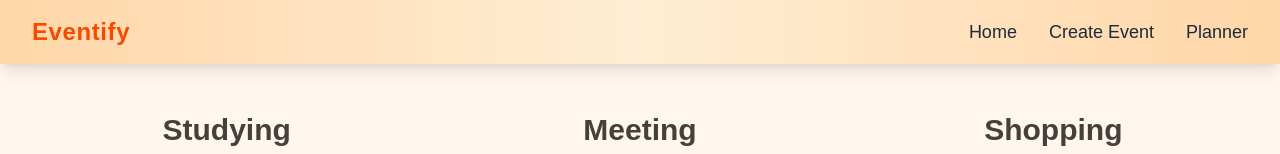
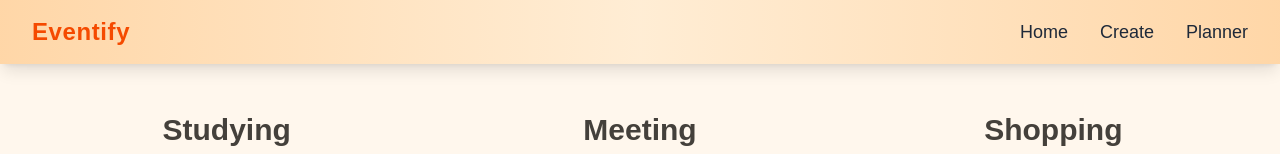
Before and after one commit to SantinoGiordano/EventProject, a Next.js app: page / in a window 1280 px wide. Shown: the top 154 px of the page. Built offline with nearby package versions, Linux system fonts and the light colour scheme; grey boxes are pictures that could not be loaded.

Commit message:
shortened nav name

```diff
--- a/app/components/Nav.tsx
+++ b/app/components/Nav.tsx
@@ -13,7 +13,7 @@ const Nav = () => {
         </Link>
         <Link href="/CreateEvent" passHref>
           <span className="cursor-pointer text-lg text-gray-800 hover:text-orange-600 transition-all duration-200 font-medium">
-            Create Event
+            Create
           </span>
         </Link>
         <Link href="/Planner" passHref>
```
